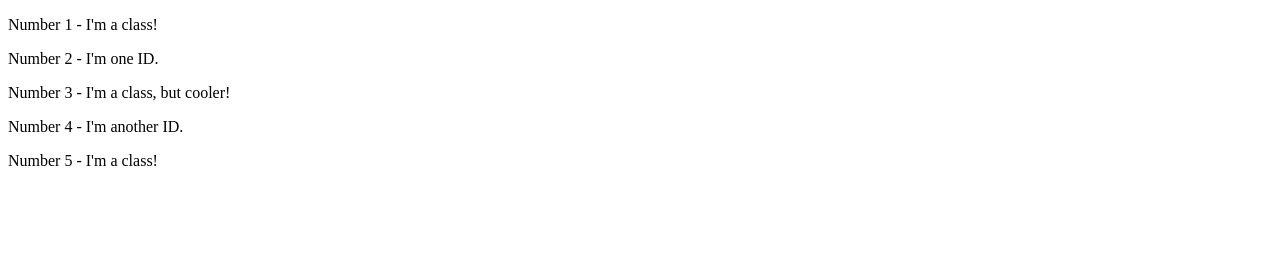
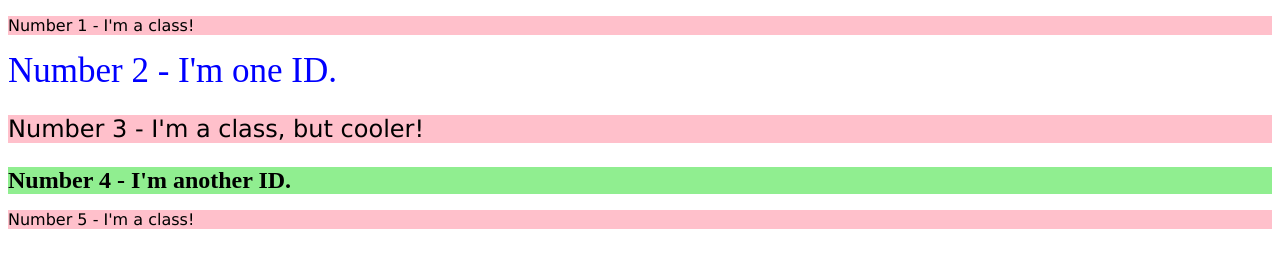
Before and after one commit to fcmribeiro/practice, a plain HTML site: page foundations/02-class-id-selectors/index.html in a window 1280 px wide. Drawn offline with Linux system fonts and the light colour scheme.

Commit message:
Foundations 02-class-id-selectors solved

```diff
--- a/foundations/02-class-id-selectors/index.html
+++ b/foundations/02-class-id-selectors/index.html
@@ -8,10 +8,10 @@
   <link rel="stylesheet" href="style.css">
 </head>
 <body>
-  <p>Number 1 - I'm a class!</p>
-  <div>Number 2 - I'm one ID.</div>
-  <p>Number 3 - I'm a class, but cooler!</p>
-  <div>Number 4 - I'm another ID.</div>
-  <p>Number 5 - I'm a class!</p>
+  <p class="oddnumber">Number 1 - I'm a class!</p>
+  <div id="idone">Number 2 - I'm one ID.</div>
+  <p class="oddnumber oddnumberbetter">Number 3 - I'm a class, but cooler!</p>
+  <div id="idtwo">Number 4 - I'm another ID.</div>
+  <p class="oddnumber">Number 5 - I'm a class!</p>
 </body>
 </html>
--- a/foundations/02-class-id-selectors/style.css
+++ b/foundations/02-class-id-selectors/style.css
@@ -0,0 +1,20 @@
+.oddnumber {
+    background-color: pink;
+    font-family:verdana, sans-serif;
+}
+
+#idone {
+    color:blue;
+    font-size: 35px;
+
+}
+
+.oddnumberbetter{
+    font-size: 24px;
+}
+
+#idtwo{
+    background-color: lightgreen;
+    font-size: 24px;
+    font-weight: bold;
+}
```
